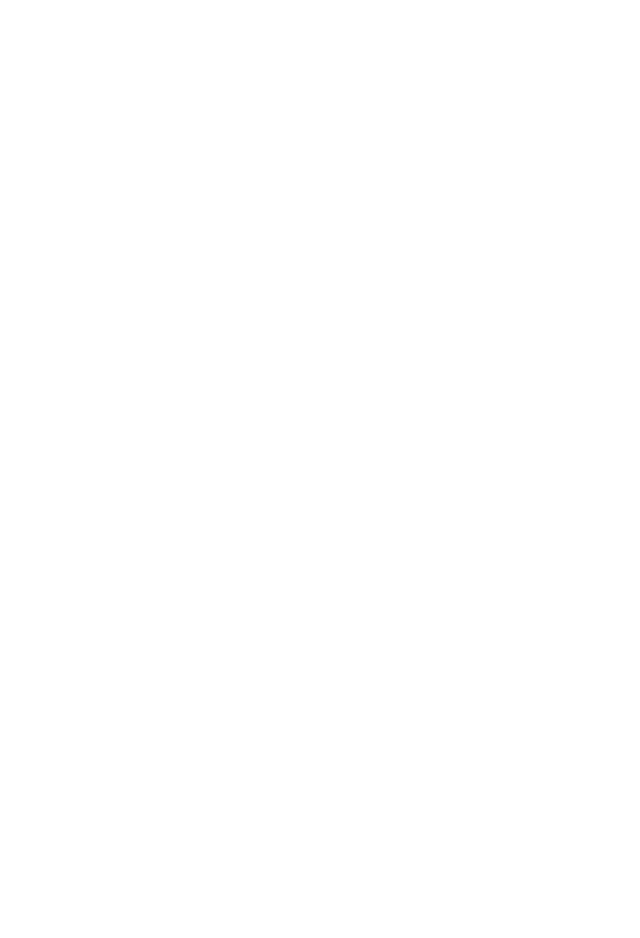
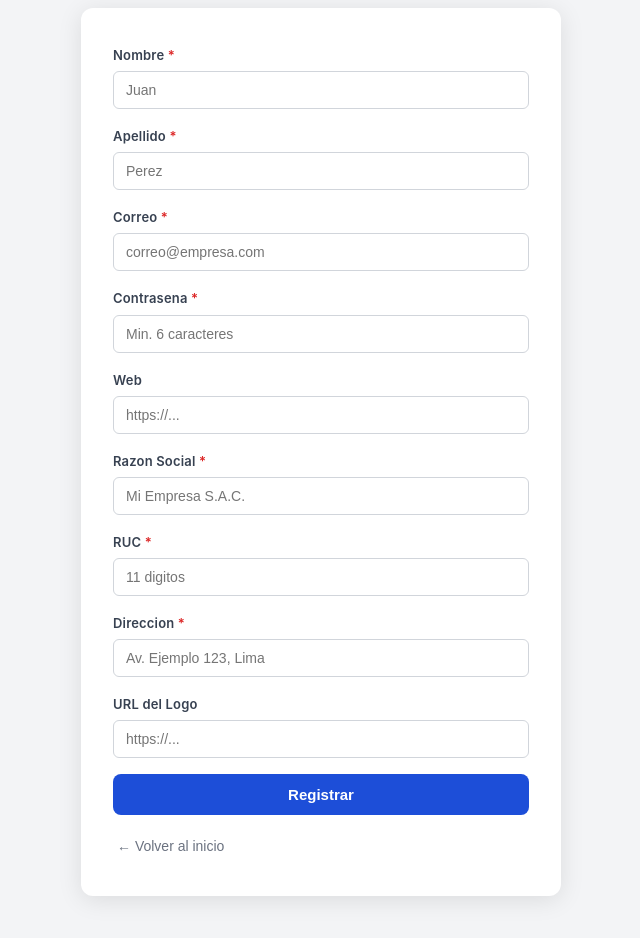
Before and after one commit to fabtorrico/Proyecto_Web, a React app in the folder frontend/: page /registro in a window 1280 px wide. Before the commit this address had no page. Shown: the part 140-1078 px from the top of the page, without its empty margins (319-959 px from the left). Before the commit the page ends 800 px from the top, so only its background shows below. Built offline with nearby package versions, Linux system fonts and the light colour scheme; the HTML template or start-up script is replaced by a standard one.

Commit message:
Generacion de Login

```diff
--- a/frontend/src/App.jsx
+++ b/frontend/src/App.jsx
@@ -3,6 +3,7 @@
 import Login              from "./pages/Login";
 import PoliticaPrivacidad from "./pages/PoliticaPrivacidad";
 import Dashboard          from "./pages/Dashboard";
+import Register           from "./pages/Register";
 // Vista pública del libro de reclamaciones — accesible por clientes externos
 import PublicClaimBook    from "./pages/PublicClaimBook";
 // Vista imprimible del aviso del libro para tienda física
@@ -13,6 +14,7 @@
     <Routes>
       <Route path="/"                    element={<Home />} />
       <Route path="/login"               element={<Login />} />
+      <Route path="/registro"             element={<Register />} />
       <Route path="/politica-privacidad" element={<PoliticaPrivacidad />} />
       <Route path="/dashboard"           element={<Dashboard />} />
       {/* Ruta pública única por empresa: /libro/:slug */}
--- a/frontend/src/components/Navbar.jsx
+++ b/frontend/src/components/Navbar.jsx
@@ -47,15 +47,29 @@
           <span>LR</span>Peru
         </a>
 
-        {/* ── Botón de acceso ──
-             onClick navega a /login sin recargar la página gracias a useNavigate */}
+        {/* ── Botones de acceso ──
+             Orden visual: [Registrar] [Ingresa]
+             Registrar: acceso a la futura vista de signup (por ahora en blanco).
+             Ingresa: acceso al login existente. */}
+        <div style={{ display: "flex", gap: "12px" }}>
+          {/* Botón Registrar — navega a /registro (vista en blanco por ahora) */}
+          <button
+            className="navbar__btn"
+            aria-label="Registrar una cuenta"
+            onClick={() => navigate("/registro")}
+          >
+            Registrar
+          </button>
+
+          {/* Botón Ingresa — navega a /login (comportamiento original) */}
           <button
             className="navbar__btn"
             aria-label="Ingresar al sistema"
-          onClick={() => navigate("/login")} /* Redirige a la página de login */
+            onClick={() => navigate("/login")}
           >
             Ingresa
           </button>
+        </div>
 
       </div>
     </nav>
--- a/frontend/src/components/Pricing.jsx
+++ b/frontend/src/components/Pricing.jsx
@@ -110,54 +110,6 @@
     ],
   },
 
-  // ── Fila 3: Plugins y Desarrollo ──
-  {
-    id: 7,
-    icon: "🔌",
-    name: "Plugin WordPress",
-    price: "200",
-    period: "/año",
-    featured: false,
-    support: "🎧 Soporte Básico por 1 Año",
-    features: [
-      "Integración con WordPress",
-      "Formulario Personalizable",
-      "PDFs Automáticos",
-      "Soporte Básico por 1 Año",
-    ],
-  },
-  {
-    id: 8,
-    icon: "🌐",
-    name: "Plugin WordPress Agencias",
-    price: "499",
-    period: "/año",
-    featured: true,   // Más popular de la fila 3
-    support: "🎧 Soporte Prioritario por 1 Año",
-    features: [
-      "Integración con WordPress",
-      "Formulario Personalizable",
-      "PDFs Automáticos",
-      "Soporte Básico por 1 Año",
-      "Instalación en 7 Páginas Web",
-      "Instalación para 7 RUC",
-    ],
-  },
-  {
-    id: 9,
-    icon: "⚙️",
-    name: "Desarrollo a Medida",
-    price: null,           // null → muestra "Precio a Tratar" en lugar de S/
-    period: "",
-    featured: false,
-    support: "🎧 Soporte y Mantenimiento Incluido",
-    features: [
-      "Integración con WordPress",
-      "Formulario Personalizable",
-      "PDFs Automáticos",
-      "Soporte Básico por 1 Año",
-    ],
-  },
 ];
 
 // ──────────────────────────────────────────────────────────
--- /dev/null
+++ b/frontend/src/pages/Register.jsx
@@ -0,0 +1,216 @@
+import { useState } from "react";
+import { useNavigate } from "react-router-dom";
+import "../assets/css/home.css";
+
+function Register() {
+  const navigate = useNavigate();
+
+  const [registerForm, setRegisterForm] = useState({
+    nombre: "",
+    apellido: "",
+    correo: "",
+    password: "",
+    web: "",
+    razon_social: "",
+    ruc: "",
+    direccion: "",
+    logo_url: "",
+  });
+
+  const [registerError, setRegisterError] = useState("");
+  const [registerSuccess, setRegisterSuccess] = useState("");
+  const [isRegistering, setIsRegistering] = useState(false);
+
+  const handleRegisterChange = (e) => {
+    const { name, value } = e.target;
+    setRegisterForm((prev) => ({ ...prev, [name]: value }));
+  };
+
+  const validateRegisterForm = () => {
+    const { nombre, apellido, correo, password, razon_social, ruc, direccion } = registerForm;
+    if (!nombre || !apellido || !correo || !password || !razon_social || !ruc || !direccion) {
+      return "Debe completar todos los campos obligatorios marcados con (*)";
+    }
+    const emailRegex = /^[^\s@]+@[^\s@]+\.[^\s@]+$/;
+    if (!emailRegex.test(correo)) {
+      return "Debe ingresar un correo electronico valido";
+    }
+    if (!/^\d{11}$/.test(ruc)) {
+      return "El RUC debe tener exactamente 11 digitos";
+    }
+    if (password.length < 6) {
+      return "La contrasena debe tener al menos 6 caracteres";
+    }
+    return null;
+  };
+
+  const handleRegister = async () => {
+    try {
+      setRegisterError("");
+      setRegisterSuccess("");
+
+      const validationError = validateRegisterForm();
+      if (validationError) {
+        setRegisterError(validationError);
+        return;
+      }
+
+      setIsRegistering(true);
+
+      const res = await fetch("http://localhost:3000/api/register", {
+        method: "POST",
+        headers: { "Content-Type": "application/json" },
+        body: JSON.stringify(registerForm),
+      });
+
+      const data = await res.json();
+
+      if (!res.ok) {
+        setRegisterError(data.error || "No se pudo registrar la cuenta");
+        return;
+      }
+
+      setRegisterSuccess("Cuenta registrada correctamente");
+      setTimeout(() => navigate("/login"), 1000);
+
+    } catch (error) {
+      console.error("Error registrando usuario:", error);
+      setRegisterError("Error al registrar la cuenta. Verifica tu conexion.");
+    } finally {
+      setIsRegistering(false);
+    }
+  };
+
+  const labelStyle = {
+    display: "block",
+    fontSize: "13px",
+    fontWeight: 600,
+    color: "#374151",
+    marginBottom: "5px",
+  };
+
+  const inputStyle = {
+    width: "100%",
+    padding: "10px 12px",
+    border: "1px solid #d1d5db",
+    borderRadius: "6px",
+    fontSize: "14px",
+    color: "#111827",
+    background: "#fff",
+    boxSizing: "border-box",
+    marginBottom: "16px",
+    outline: "none",
+  };
+
+  const req = <span style={{ color: "#dc2626" }}>*</span>;
+
+  return (
+    <div style={{
+      minHeight: "100vh",
+      background: "#f3f4f6",
+      display: "flex",
+      flexDirection: "column",
+      alignItems: "center",
+      justifyContent: "flex-start",
+      paddingTop: "48px",
+      paddingBottom: "48px",
+    }}>
+
+      <h1 style={{
+        fontSize: "26px",
+        fontWeight: 700,
+        color: "#1e3a8a",
+        marginBottom: "24px",
+        textAlign: "center",
+      }}>
+        Crear cuenta
+      </h1>
+
+      <div style={{
+        width: "100%",
+        maxWidth: "480px",
+        background: "#ffffff",
+        borderRadius: "12px",
+        boxShadow: "0 4px 24px rgba(0,0,0,0.10)",
+        padding: "36px 32px",
+      }}>
+
+        <label style={labelStyle} htmlFor="reg-nombre">Nombre {req}</label>
+        <input id="reg-nombre" name="nombre" type="text" style={inputStyle}
+          placeholder="Juan" value={registerForm.nombre} onChange={handleRegisterChange} />
+
+        <label style={labelStyle} htmlFor="reg-apellido">Apellido {req}</label>
+        <input id="reg-apellido" name="apellido" type="text" style={inputStyle}
+          placeholder="Perez" value={registerForm.apellido} onChange={handleRegisterChange} />
+
+        <label style={labelStyle} htmlFor="reg-correo">Correo {req}</label>
+        <input id="reg-correo" name="correo" type="email" style={inputStyle}
+          placeholder="correo@empresa.com" value={registerForm.correo} onChange={handleRegisterChange} />
+
+        <label style={labelStyle} htmlFor="reg-password">Contrasena {req}</label>
+        <input id="reg-password" name="password" type="password" style={inputStyle}
+          placeholder="Min. 6 caracteres" value={registerForm.password} onChange={handleRegisterChange} />
+
+        <label style={labelStyle} htmlFor="reg-web">Web</label>
+        <input id="reg-web" name="web" type="url" style={inputStyle}
+          placeholder="https://..." value={registerForm.web} onChange={handleRegisterChange} />
+
+        <label style={labelStyle} htmlFor="reg-razon-social">Razon Social {req}</label>
+        <input id="reg-razon-social" name="razon_social" type="text" style={inputStyle}
+          placeholder="Mi Empresa S.A.C." value={registerForm.razon_social} onChange={handleRegisterChange} />
+
+        <label style={labelStyle} htmlFor="reg-ruc">RUC {req}</label>
+        <input id="reg-ruc" name="ruc" type="text" style={inputStyle}
+          placeholder="11 digitos" maxLength={11} value={registerForm.ruc} onChange={handleRegisterChange} />
+
+        <label style={labelStyle} htmlFor="reg-direccion">Direccion {req}</label>
+        <input id="reg-direccion" name="direccion" type="text" style={inputStyle}
+          placeholder="Av. Ejemplo 123, Lima" value={registerForm.direccion} onChange={handleRegisterChange} />
+
+        <label style={labelStyle} htmlFor="reg-logo">URL del Logo</label>
+        <input id="reg-logo" name="logo_url" type="url" style={{ ...inputStyle, marginBottom: "8px" }}
+          placeholder="https://..." value={registerForm.logo_url} onChange={handleRegisterChange} />
+
+        {registerError && (
+          <p className="error-message" style={{ marginBottom: "12px" }}>{registerError}</p>
+        )}
+        {registerSuccess && (
+          <p className="success-message" style={{ marginBottom: "12px" }}>{registerSuccess}</p>
+        )}
+
+        <button
+          type="button"
+          onClick={handleRegister}
+          disabled={isRegistering}
+          style={{
+            width: "100%",
+            background: "#1d4ed8",
+            color: "#ffffff",
+            padding: "12px",
+            border: "none",
+            borderRadius: "8px",
+            fontWeight: 700,
+            fontSize: "15px",
+            cursor: isRegistering ? "not-allowed" : "pointer",
+            opacity: isRegistering ? 0.75 : 1,
+            marginBottom: "16px",
+            marginTop: "8px",
+          }}
+        >
+          {isRegistering ? "Registrando..." : "Registrar"}
+        </button>
+
+        <button
+          className="login-back"
+          type="button"
+          onClick={() => navigate("/")}
+        >
+          ← Volver al inicio
+        </button>
+
+      </div>
+    </div>
+  );
+}
+
+export default Register;
```
Also changed, not shown: 2 other files (tests, documents, lock files or other folders). Lines whose indentation alone changed are shown as unchanged.
